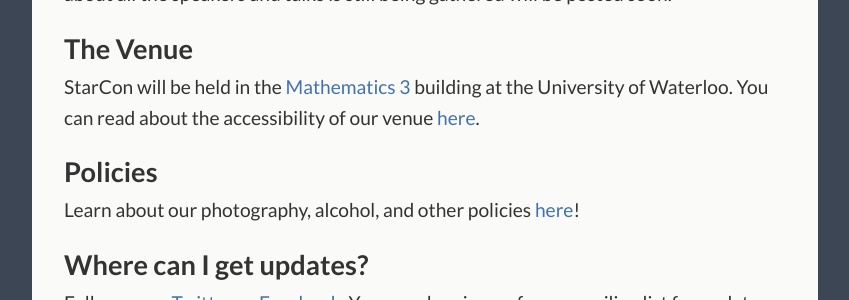
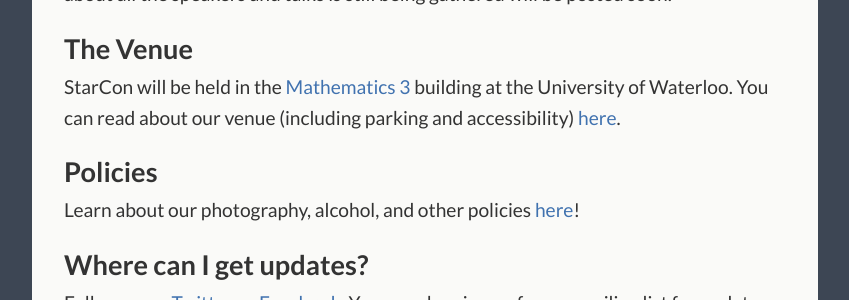
Before and after one commit to StarConKW/starconkw.github.io, a Jekyll site: the page built from index.md, in a window 1280 px wide. Shown: the part 733-1033 px from the top of the page, without its empty margins (215-1064 px from the left). Built offline with Jekyll 4.4.1, drawn with Linux system fonts in a browser that asks for light colours; comment, search, counter and statistics services are not loaded.

Commit message:
update home page blurb

```diff
--- a/index.md
+++ b/index.md
@@ -23,7 +23,7 @@ Registration opens Mon Nov 13 @ 6pm EST and tickets will be available [here](htt
 
 ## The Venue
 
-StarCon will be held in the [Mathematics 3](https://www.google.com/maps/place/Mathematics+3+(M3)/@43.473224,-80.5441028,15z/data=!4m5!3m4!1s0x0:0x2ee32a10cd3a1d73!8m2!3d43.473224!4d-80.5441028) building at the University of Waterloo. You can read about the accessibility of our venue [here](/venue).
+StarCon will be held in the [Mathematics 3](https://www.google.com/maps/place/Mathematics+3+(M3)/@43.473224,-80.5441028,15z/data=!4m5!3m4!1s0x0:0x2ee32a10cd3a1d73!8m2!3d43.473224!4d-80.5441028) building at the University of Waterloo. You can read about our venue (including parking and accessibility) [here](/venue).
 
 ## Policies
 
```
